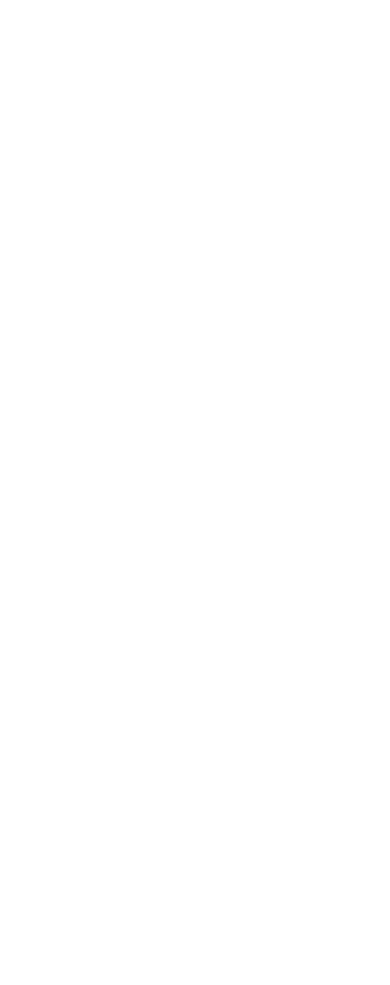
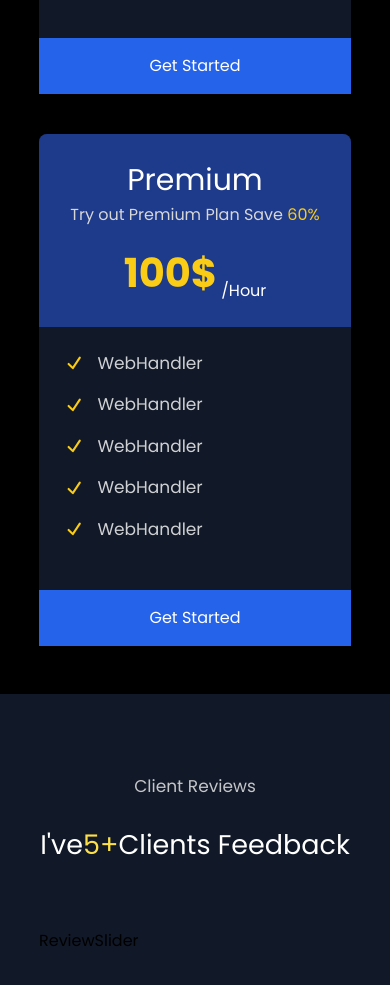
Before and after one commit to Deepak000HR/portfolio, a Next.js app: page / in a window 390 px wide. Shown: the part 10800-11785 px from the top of the page. Before the commit the page ends 9578 px from the top, so only its background shows below. Built offline with nearby package versions, Linux system fonts and the light colour scheme.

Commit message:
headernav

```diff
--- /dev/null
+++ b/components/Helper/PriceCard.tsx
@@ -0,0 +1,53 @@
+import { CheckIcon } from "@heroicons/react/16/solid";
+import React from "react";
+
+interface Props {
+  plan: string;
+  save: string;
+  price: string;
+  bg: string;
+}
+const PriceCard = ({ plan, save, price, bg }: Props) => {
+  return (
+    <div className="text-center rounded-lg bg-gray-900">
+      <div className={`p-6 rounded-t-lg ${bg}`}>
+        <h1 className="text-white text-[30px]">{plan}</h1>
+        <p className="text-[16px] text-[#d7d7d7]">
+          Try out {plan} Plan Save{" "}
+          <span className="text-yellow-400"> {save}</span>
+        </p>
+        <div className="flex justify-center items-end mt-[1rem] space-x-1">
+          <h1 className="text-[40px] font-bold text-yellow-400">{price}</h1>
+          <p className="text-white">/Hour</p>
+        </div>
+      </div>
+      <div className="p-6">
+        <div className="flex items-center space-x-3">
+          <CheckIcon className="w-[1.4rem] h-[1.4rem] text-yellow-400" />
+          <p className="text-[17px] text-white opacity-80">WebHandler</p>
+        </div>
+        <div className="flex items-center mt-[1rem] mb-[1rem] space-x-3">
+          <CheckIcon className="w-[1.4rem] h-[1.4rem] text-yellow-400" />
+          <p className="text-[17px] text-white opacity-80">WebHandler</p>
+        </div>
+        <div className="flex items-center space-x-3">
+          <CheckIcon className="w-[1.4rem] h-[1.4rem] text-yellow-400" />
+          <p className="text-[17px] text-white opacity-80">WebHandler</p>
+        </div>
+        <div className="flex items-center mt-[1rem] mb-[1rem] space-x-3">
+          <CheckIcon className="w-[1.4rem] h-[1.4rem] text-yellow-400" />
+          <p className="text-[17px] text-white opacity-80">WebHandler</p>
+        </div>
+        <div className="flex items-center space-x-3">
+          <CheckIcon className="w-[1.4rem] h-[1.4rem] text-yellow-400" />
+          <p className="text-[17px] text-white opacity-80">WebHandler</p>
+        </div>
+      </div>
+      <button className="mt-[1.5rem] px-8 py-4 bg-blue-600 text-white block w-[100%] hover:bg-blue-800 transition-all duration-300">
+        Get Started
+      </button>
+    </div>
+  );
+};
+
+export default PriceCard;
--- a/components/Helper/ProjectCard.tsx
+++ b/components/Helper/ProjectCard.tsx
@@ -3,13 +3,14 @@
 
 interface Props {
   title: string;
+  subtitle:string;
   image: string;
   tech1: string;
   tech2: string;
   tech3: string;
   tech4: string;
 }
-const ProjectCard = ({ title, image, tech1, tech2, tech3, tech4 }: Props) => {
+const ProjectCard = ({ title, subtitle,image, tech1, tech2, tech3, tech4 }: Props) => {
   return (
     <div className="grid w-[80%] mx-auto pt-[5rem] grid-cols-1 lg:grid-cols-2 gap-10 items-center">
       <div className="p-4 rounded-xl relative cursor-pointer hover:-rotate-6 transform transition-all duration-200 bg-gray-800 shadow-md">
@@ -23,9 +24,7 @@
       </div>
       <div>
         <h1 className="text-[25px] text-white">{title}</h1>
-        <p className="text-white opacity-65 text-[15px] mt-[1rem]">
-          A Mobile App Developement Learning App , Also Public and Open Source
-          ,Available at Google Play Store with Name "Learn MD"
+        <p className="text-white opacity-65 text-[15px] mt-[1rem]">{subtitle}
         </p>
         <div className="mt-[1.3rem] grid-cols-2 grid sm:grid-cols-3 xl:grid-cols-4 gap-[2rem]">
           <h1 className="px-6 py-3 bg-blue-700 text-white rounded-lg text-center">
--- /dev/null
+++ b/components/Helper/ReviewSlider.tsx
@@ -0,0 +1,7 @@
+import React from "react";
+
+const ReviewSlider = () => {
+  return <div>ReviewSlider</div>;
+};
+
+export default ReviewSlider;
--- /dev/null
+++ b/components/Price.tsx
@@ -0,0 +1,26 @@
+import React from "react";
+import PriceCard from "./Helper/PriceCard";
+interface Props {
+  id: string;
+}
+
+const Price = ({ id }: Props) => {
+  return (
+    <div id={id} className="pt-[5rem] pb-[3rem] bg-black">
+      <div className="text-center">
+        <p className="heading__mini">Popular Services</p>
+        <h1 className="heading__primary">
+          Best <span className="text-yellow-300">Pricing</span> For Your Project
+        </h1>
+      </div>
+      <div className="w-[80%] mx-auto grid grid-cols-1 sm:grid-cols-2 lg:grid-cols-3 gap-10 items-center pt-[4rem] md:pt-[7rem]">
+        <PriceCard plan="Basic" save="10%" price="10$" bg="bg-red-900" />
+        <PriceCard plan="Popular" save="30%" price="25$" bg="bg-green-900" />
+        <PriceCard plan="Premium" save="60%" price="100$" bg="bg-blue-900" />
+      </div>
+    </div>
+  );
+};
+
+export default Price;
+// todo change Project with Buisness
--- a/components/Project.tsx
+++ b/components/Project.tsx
@@ -16,6 +16,8 @@
       {/* TODO Dynamic by gihub actions */}
       <ProjectCard
         title="Learn MD"
+        subtitle='A Mobile App Developement Learning App , Also Public and Open Source
+        ,Available at Google Play Store with Name "Learn MD"'
         tech1="Flutter"
         tech2="Dart"
         tech3="Markdown"
--- /dev/null
+++ b/components/Reviews.tsx
@@ -0,0 +1,23 @@
+import React from "react";
+import ReviewSlider from "./Helper/ReviewSlider";
+interface Props {
+  id: string;
+}
+const Reviews = ({ id }: Props) => {
+  return (
+    <div id={id} className="pt-[5rem] pb-[3rem] bg-gray-900">
+      <div className="text-center">
+        <p className="heading__mini">Client Reviews</p>
+        <h1 className="heading__primary">
+          I've<span className="text-yellow-300">5+</span>Clients Feedback
+        </h1>
+      </div>
+      <div className="w-[80%] pt-[3rem] md:pt-[5rem] mx-auto">
+        {/* ReviewSlider */}
+        <ReviewSlider/>
+      </div>
+    </div>
+  );
+};
+
+export default Reviews;
--- a/pages/index.tsx
+++ b/pages/index.tsx
@@ -2,7 +2,9 @@
 import Hero from "@/components/Hero";
 import Nav from "@/components/Nav";
 import NavMobile from "@/components/NavMobile";
+import Price from "@/components/Price";
 import Project from "@/components/Project";
+import Reviews from "@/components/Reviews";
 import Services from "@/components/Services";
 import Skills from "@/components/Skills";
 import React, { useEffect, useRef, useState } from "react";
@@ -85,6 +87,8 @@
       <Project id="project" />
       <Project id="blog" />
       <AboutMe id="contact" />
+      <Price id="price" />
+      <Reviews id="reviews" />
     </div>
   );
 };
```
